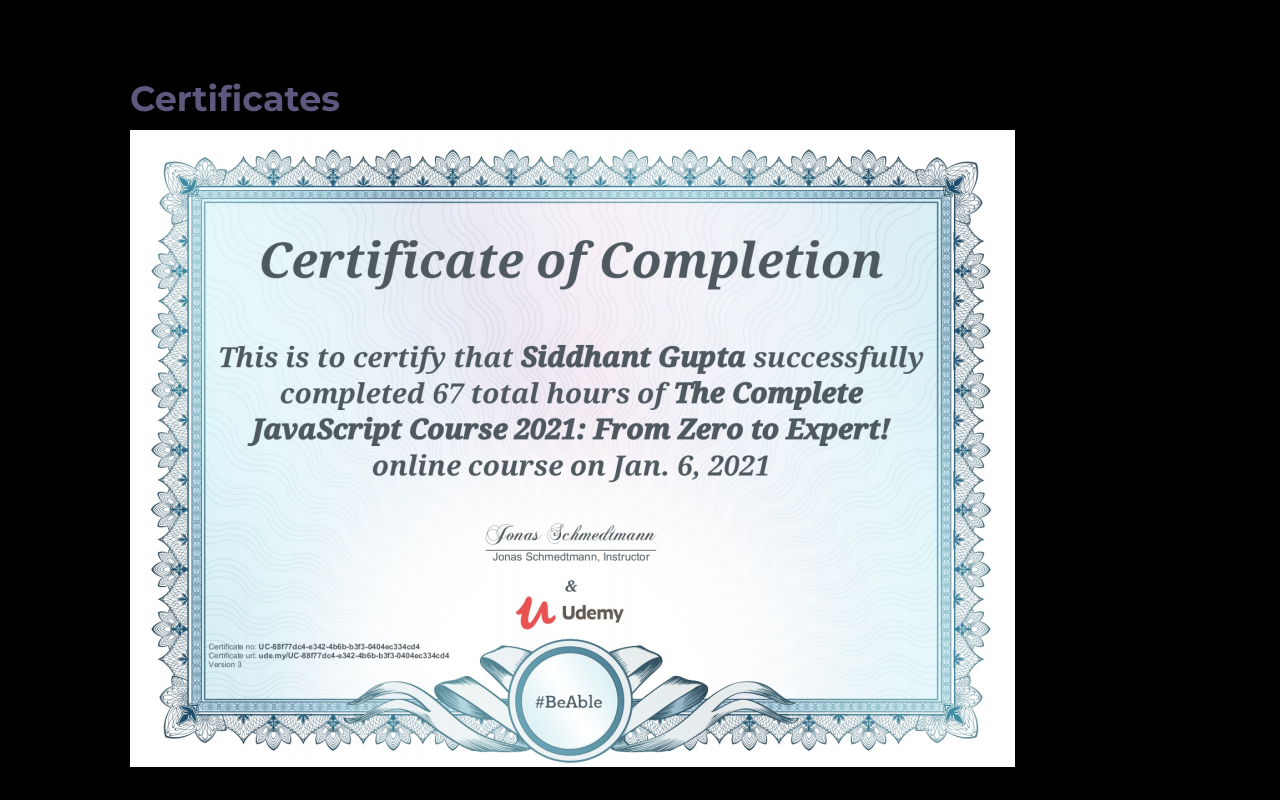
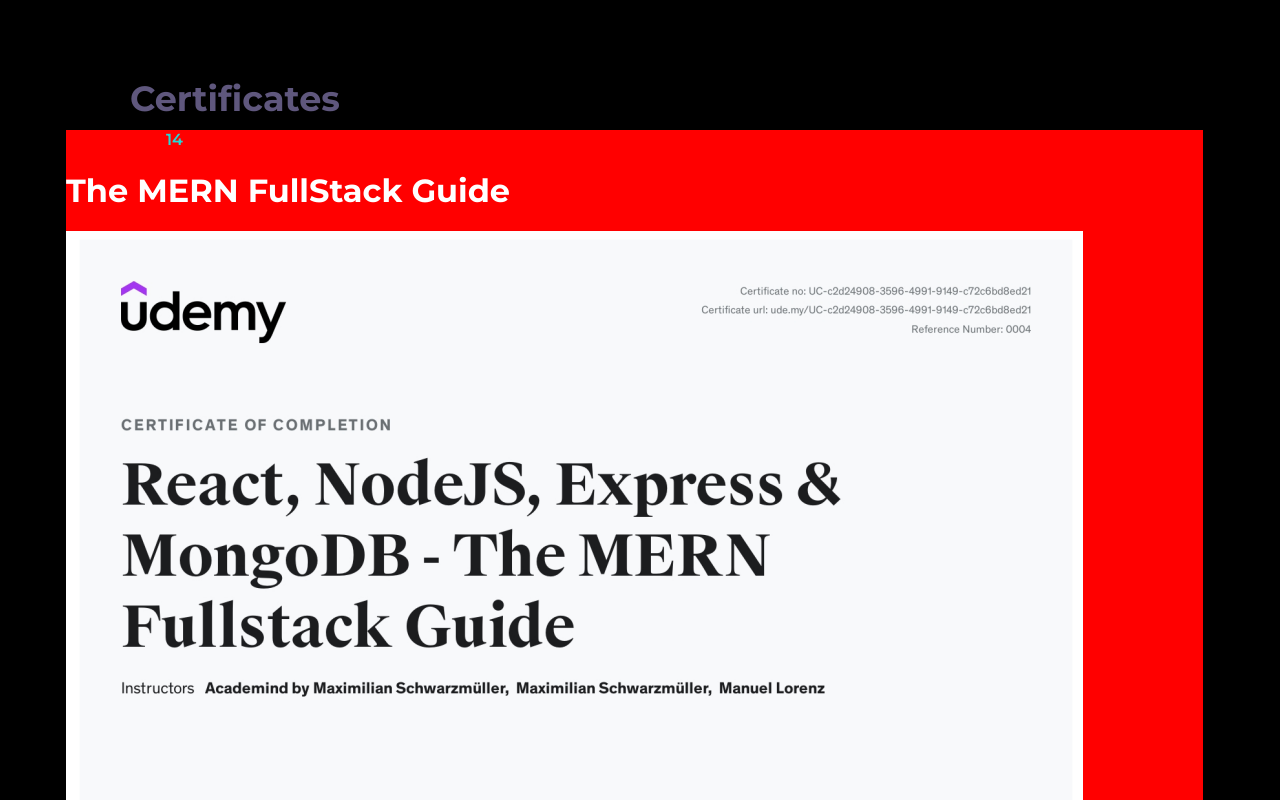
Before and after one commit to siddhantguptain/sg_v3, a React (Create React App) app: page / in a window 1280 px wide. Shown: the part 1840-2640 px from the top of the page. Built offline with nearby package versions, Linux system fonts and the light colour scheme.

Commit message:
Added the JavaScript CODE for the Certificates Display

```diff
--- a/src/components/Certificates/Certificates.js
+++ b/src/components/Certificates/Certificates.js
@@ -1,10 +1,17 @@
-import React from 'react';
+import React , {useState} from 'react';
 import style from "./Certificates.module.css";
 
 import MERN from "../../Assets/MERN.png";
 import REACTJS from "../../Assets/REACTJS.png";
 import JS from "../../Assets/JS.png";
 import WEBDEV from "../../Assets/WEBDEV.png";
+
+// const TempData = [
+//     "a",
+//     "b",
+//     "c"
+// ]
+
 
 const CertificatesDATA =[
     {
@@ -25,14 +32,41 @@
     },
 ] ;
 
+function CertificatesItems ({index, src , title , updateActiveCertificate, }){
+    return (<div className={style.items}>
+            <div className={style.info}>
+                 <h1 className={style.title}>{title}</h1>
+            </div>
+            <div className={style.certificate}>
+                 <img src={src} alt={title} />
+            </div>
+    </div>);
+}
+
 const CERTIFICATES  = () =>{
+    const [activeCertificate, setActiveCertificate] = useState(1);
     return(
         <div className={style.container}>
             <div className={style.heading}>
                 Certificates
             </div>
             <div className={style.displayContainer}>
-                    <img src={JS} />
+                <div className={style.displayContainerCounter}>
+                    <span>{activeCertificate}</span>
+                    <span className={style.divider} />
+                    <span>{CertificatesDATA.length}</span>
+                </div>
+
+                {CertificatesDATA.map((cer , index) => (
+                    <CertificatesItems
+                        key={cer.src}
+                        index={index}
+                        {...cer}
+                        updateActiveCertificate={(index) => setActiveCertificate(index + 1)}
+                    />
+
+                ))}
+
             </div>
         </div>
     );
--- a/src/components/Certificates/Certificates.module.css
+++ b/src/components/Certificates/Certificates.module.css
@@ -1,5 +1,6 @@
 .container{
     min-height: 100vh;
+    /* background-color: aliceblue; */
 }
 
 .heading{
@@ -9,3 +10,21 @@
         font-weight: 700;
         color: #BEADFA;
 }
+.displayContainer{
+    background-color: red;
+    margin: 0 -5vw;
+
+    .displayContainerCounter{
+        position: relative;
+        top: 10%;
+        left: 100px;
+        z-index: 1;
+        mix-blend-mode: difference;
+        line-height: 16px;
+        color: #dbd8d6;
+        font-size: 16px;
+        font-weight: 600;
+        display: inline-block;
+
+    }
+}
```
